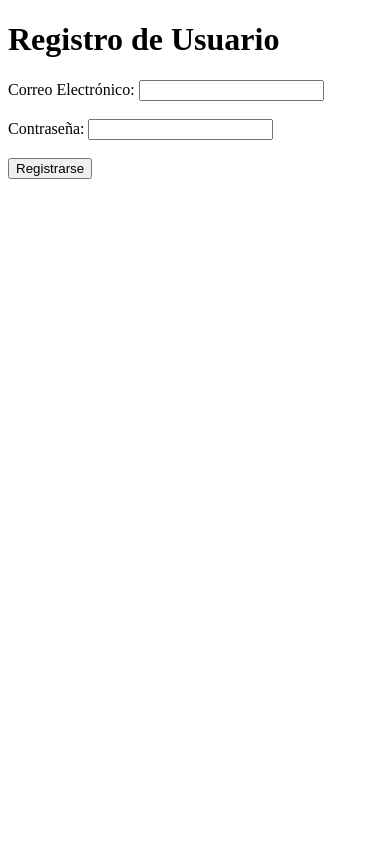
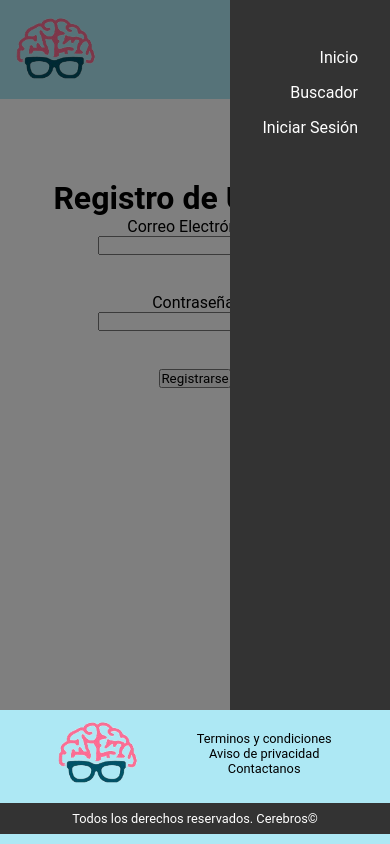
Before and after one commit to cristianrm24/Ingenieria_software, a Flask app: page /registro in a window 390 px wide. Run offline with Flask 3, Linux system fonts and the light colour scheme.

Commit message:
Nueva rama modificada

```diff
--- a/PROYECTO FINAL/app.py
+++ b/PROYECTO FINAL/app.py
@@ -31,6 +31,11 @@ if not os.path.exists(UPLOAD_FOLDER):
     os.makedirs(UPLOAD_FOLDER)
 
 app.config['UPLOAD_FOLDER'] = UPLOAD_FOLDER
+
+@app.route('/')
+def index():
+    return redirect(url_for('login'))
+
 
 def obtener_user_id_de_la_sesion():
 
--- a/PROYECTO FINAL/logeo/templates/registro.html
+++ b/PROYECTO FINAL/logeo/templates/registro.html
@@ -3,10 +3,31 @@
 <head>
     <meta charset="UTF-8">
     <meta name="viewport" content="width=device-width, initial-scale=1.0">
+    <link rel="stylesheet" href="{{ url_for('static', filename='css/style_cliente.css') }}">
     <title>Registro de Usuario</title>
 </head>
 <body>
+    <header class="header">
+        <div class="logo">
+            <a href="index.html">
+                <img src="static/img/logo.png" alt="Logo">
+            </a>
+
+        </div>
+
+        <button class="abrir-menu" id="abrir"><i class="bi bi-list"></i></button>
+        <nav class="nav visible" id="nav">
+            <button id="cerrar" class="cerrar-menu"><i class="bi bi-x-lg"></i></button>
+            <ul class="nav-list">
+                <li><a href="#">Inicio</a></li>
+                <li><a href="/buscar">Buscador</a></li>
+                <li><a href="/login">Iniciar Sesión</a></li>
+            </ul>
+        </nav>
+    </header>
+
     <h1>Registro de Usuario</h1>
+    <div class="formulario">
         <form action="{{ url_for('registro') }}" method="POST">
             <label for="correo">Correo Electrónico:</label>
             <input type="email" id="email" name="email" required><br><br>
@@ -14,11 +35,28 @@
             <input type="password" id="contraseña" name="contraseña" required><br><br>
             <button type="submit">Registrarse</button>
         </form>
+    </div>
+
     {% if user_id %}
     <!-- Redireccionar automáticamente a la página de ingreso de datos si el usuario está registrado -->
     <script>
         window.location.href = "{{ url_for('datos', user_id=user_id) }}";
     </script>
     {% endif %}
+    <footer>
+        <div class="footer-contenido">
+            <div class="logo">
+                <a href="index.html">
+                    <img src="{{ url_for('static', filename='img/logo.png') }}" alt="Logo">
+                </a>
+            </div><!--.logo-->
+            <div class="enlaces-footer">
+                <a href="#">Terminos y condiciones</a>
+                <a href="#">Aviso de privacidad</a>
+                <a href="#">Contactanos</a>
+            </div>
+        </div><!--.footer-->
+        <p>Todos los derechos reservados. Cerebros&copy;</p>
+    </footer>
 </body>
 </html>
--- /dev/null
+++ b/PROYECTO FINAL/static/css/style_cliente.css
@@ -0,0 +1,192 @@
+/*Variables**/
+:root{
+    --azul: #ade8f4;
+    --azulFuerte: #00b4d8;
+    --blanco: #ffffff;
+    --negro: #000;
+    --grisOcuro: #333333;
+    --grisClaro: #e0e0e077;
+    --verde: #aacc00;
+    --verdeOscuro: #80b918;
+    --rojo: #e5383b;
+    --rojoOscuro: #ba181b;
+    --gris: ##dddddd;
+
+}
+.formulario {
+    text-align: center; /* Centra el texto dentro del formulario */
+}
+
+.formulario form {
+    display: flex;
+    flex-direction: column;
+    align-items: center;
+}
+
+h1,h2,h3{
+    text-align: center;
+}
+*{
+    margin: 0;
+    padding: 0;
+    box-sizing: border-box;
+    font-family: "Roboto", sans-serif;
+}
+a{
+    text-decoration: none;
+}
+header{
+    display: flex;
+    align-items: center;
+    justify-content: space-between;
+    padding: 1rem;
+    background-color: var(--azul);
+    margin-bottom: 5rem;
+}
+.contenedor{
+    width: 80%; /* Ancho del contenedor */
+    margin: 0 auto; /* Centrar el contenedor horizontalmente */
+    padding: 20px; /* Espacio alrededor del contenido */
+
+    box-sizing: border-box; /* El padding y el borde se incluyen en el ancho total */
+    margin: 5rem auto;
+}
+.linea{
+    border-top: 1px solid var(--azul);
+    margin-bottom: 5rem;
+}
+.btn{
+    padding: 0.5rem;
+    margin: 1rem auto;
+    text-align: center;
+    display: block;
+    min-width: 80%;
+    border-radius: 1rem;
+    border: none;
+    background-color: var(--azul);
+}
+.btn:hover{
+    cursor:pointer;
+    background-color: var(--azulFuerte);
+}
+.btn-verde{
+    background-color: var(--verde);
+}
+.btn-verde:hover{
+    background-color: var(--verdeOscuro);
+}
+.btn-rojo{
+    background-color:var(--rojo);
+}
+.btn-rojo:hover{
+    background-color: var(--rojoOscuro);
+}
+.logo img{
+    max-width: 5rem;
+}
+.nav-list{
+    list-style-type: none;
+    display: flex;
+    gap: 1rem;
+}
+.nav-list a{
+    color:var(--negro);
+
+}
+.nav-list a:hover{
+    color: #00b4d8;
+}
+
+.logo{
+    max-width: 5rem;
+}
+/**Menu responsivo**/
+.abrir-menu, .cerrar-menu{
+    display: none;
+
+}
+
+@media screen and (max-width:550px) {
+    .abrir-menu,
+    .cerrar-menu{
+        display: block;
+        border: 0;
+        font-size: 1.2rem;
+        background-color: transparent;
+        cursor: pointer;
+    }
+    .abrir-menu{
+        color: var(--negro);
+    }
+    .cerrar-menu{
+        color: var(--blanco);
+    }
+    .nav{
+        opacity: 0;
+        visibility: hidden;
+
+        display: flex;
+        flex-direction: column;
+        align-items: end;
+        gap: 1rem;
+        position: absolute;
+        top:0;
+        right: 0;
+        bottom: 0;/*para que llegeue hasta abajo*/
+        background-color:var(--grisOcuro);
+        padding: 2rem;
+        box-shadow: 0 0 0 100vmax rgba(0,0, 0,0.5);
+    }
+
+    .nav.visible{
+        opacity: 1;
+        visibility: visible;
+    }
+    .nav-list{
+        flex-direction: column;
+        align-items: end;
+    }
+    .nav-list a{
+        color: var(--blanco);
+    }
+}
+
+
+/**Footer**/
+footer {
+    position: fixed;
+    left: 0;
+    bottom: 0;
+    width: 100%;
+    background-color: var(--azul);
+    color: white;
+    text-align: center;
+    padding: 10px 0; /* Ajusta el padding según sea necesario */
+    z-index: 1000; /* Ajusta el z-index según sea necesario */
+}
+
+.footer-contenido{
+    display: flex;
+    align-items: center;
+    justify-content: space-evenly;
+}
+.enlaces-footer a{
+    display:block;
+    color: var(--negro);
+}
+footer p{
+    background-color: var(--grisOcuro);
+    color: var(--blanco);
+    text-align: center;
+    margin-top: 1rem;
+    padding: .5rem;
+    width: 100%;
+    bottom: 0;
+    font-size: .8rem;
+}
+footer a{
+    font-size: .8rem;
+}
+footer a:hover{
+    color: var(--azulFuerte);
+}
```
Also changed, not shown: PROYECTO FINAL/logeo/templates/search_index.html (+35 -0 lines). Lines whose indentation alone changed are shown as unchanged.
